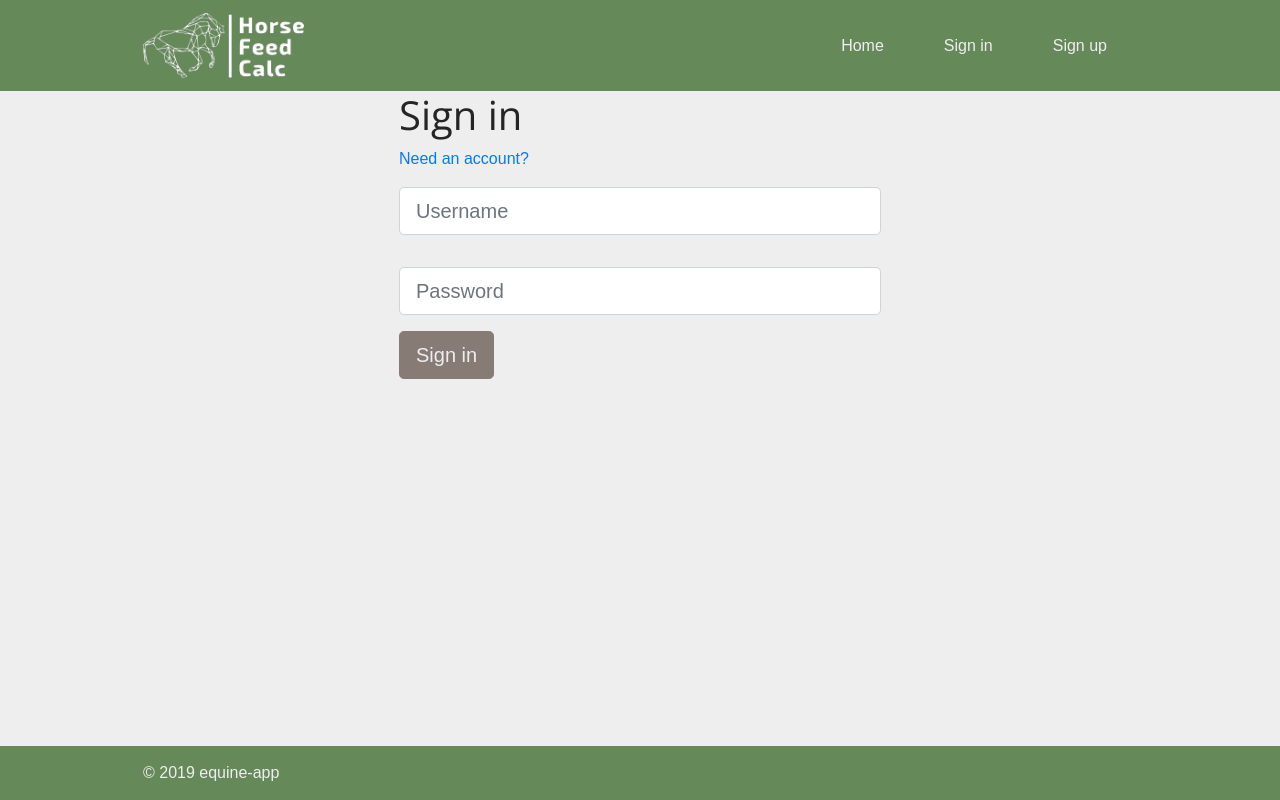
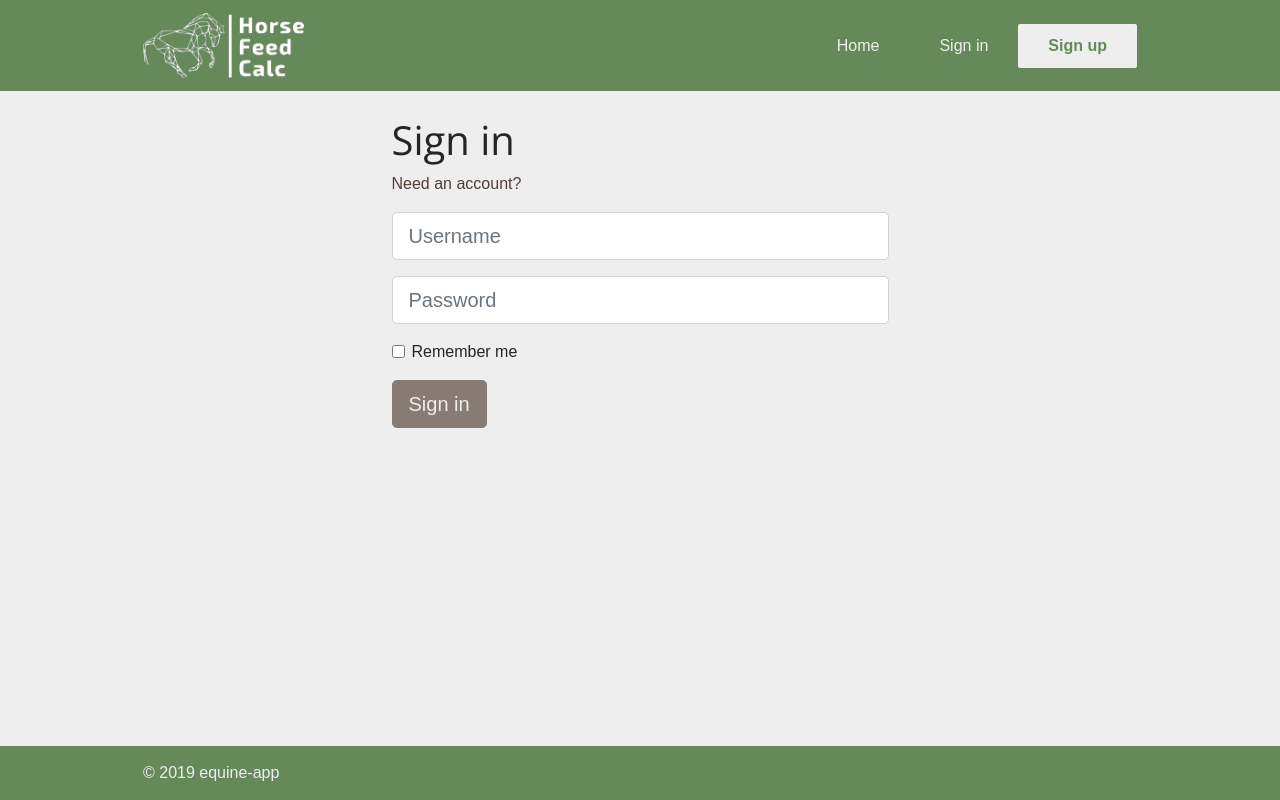
Before and after one commit to Little001/HorseFrontend, an Angular app in the folder equine-app/: page /login in a window 1280 px wide. Built offline with nearby package versions, Linux system fonts and the light colour scheme; a web font is replaced by a local one.

Commit message:
Login/Logout

```diff
--- a/equine-app/src/app/app.component.ts
+++ b/equine-app/src/app/app.component.ts
@@ -1,4 +1,4 @@
-import { Component } from '@angular/core';
+import { Component, OnInit } from '@angular/core';
 import {UserService} from "./core/services";
 
 @Component({
--- a/equine-app/src/app/auth/auth-routing.module.ts
+++ b/equine-app/src/app/auth/auth-routing.module.ts
@@ -13,6 +13,10 @@ const routes: Routes = [
     path: 'register',
     component: AuthComponent,
     canActivate: [NoAuthGuard]
+  },
+  {
+    path: 'logout',
+    component: AuthComponent
   }
 ];
 
--- a/equine-app/src/app/auth/auth.component.html
+++ b/equine-app/src/app/auth/auth.component.html
@@ -18,13 +18,12 @@
                 class="form-control form-control-lg"
                 type="text" />
             </fieldset>
-            <fieldset class="form-group">
+            <fieldset class="form-group" *ngIf="authType == 'register'">
               <input
                 formControlName="email"
                 placeholder="Email"
                 class="form-control form-control-lg"
-                type="text"
-                *ngIf="authType == 'register'" />
+                type="text" />
             </fieldset>
             <fieldset class="form-group">
               <input
@@ -32,6 +31,19 @@
                 placeholder="Password"
                 class="form-control form-control-lg"
                 type="password" />
+            </fieldset>
+            <fieldset class="form-group" *ngIf="authType == 'login'">
+              <div class="form-check" >
+                <input
+                  id="remember"
+                  formControlName="remember"
+                  placeholder="remember"
+                  class="form-check-input"
+                  type="checkbox" />
+                <label class="form-check-label" for="remember">
+                  Remember me
+                </label>
+              </div>
             </fieldset>
             <button class="btn btn-lg btn-visual pull-xs-right" [disabled]="!authForm.valid" type="submit">
               {{ title }}
--- a/equine-app/src/app/auth/auth.component.ts
+++ b/equine-app/src/app/auth/auth.component.ts
@@ -32,13 +32,23 @@ export class AuthComponent implements OnInit {
     this.route.url.subscribe(data => {
       // Get the last piece of the URL (it's either 'login' or 'register')
       this.authType = data[data.length - 1].path;
+      if (this.authType === 'logout') {
+        this.logout();
+      }
       // Set a title for the page accordingly
       this.title = (this.authType === 'login') ? 'Sign in' : 'Sign up';
       // add form control for username if this is the register page
       if (this.authType === 'register') {
         this.authForm.addControl('email', new FormControl());
+      } else {
+        this.authForm.addControl('remember', new FormControl());
       }
     });
+  }
+
+  logout() {
+    this.userService.purgeAuth();
+    this.router.navigateByUrl('/');
   }
 
   submitForm() {
--- a/equine-app/src/app/core/interceptors/http.token.interceptor.ts
+++ b/equine-app/src/app/core/interceptors/http.token.interceptor.ts
@@ -17,7 +17,7 @@ export class HttpTokenInterceptor implements HttpInterceptor {
     const token = this.jwtService.getToken();
 
     if (token) {
-      headersConfig['Authorization'] = `Token ${token}`;
+      headersConfig['Authorization'] = `bearer ${token}`;
     }
 
     const request = req.clone({ setHeaders: headersConfig });
--- a/equine-app/src/app/core/models/user.model.ts
+++ b/equine-app/src/app/core/models/user.model.ts
@@ -1,4 +1,8 @@
+export interface UserLogin {
+  token: string;
+  refreshToken: string;
+  expire: number;
+}
 export interface User {
-  token: string;
   username: string;
 }
--- a/equine-app/src/app/core/services/api.service.ts
+++ b/equine-app/src/app/core/services/api.service.ts
@@ -17,12 +17,18 @@ export class ApiService {
     return  throwError(error.error);
   }
 
+  private checkToken() {
+    // todo: refresh token if needed (loggedIn && expire closing)
+  }
+
   get(path: string, params: HttpParams = new HttpParams()): Observable<any> {
+    this.checkToken();
     return this.http.get(`${environment.api_url}${path}`, { params })
       .pipe(catchError(this.formatErrors));
   }
 
   put(path: string, body: Object = {}): Observable<any> {
+    this.checkToken();
     return this.http.put(
       `${environment.api_url}${path}`,
       JSON.stringify(body)
@@ -30,6 +36,7 @@ export class ApiService {
   }
 
   post(path: string, body: Object = {}): Observable<any> {
+    this.checkToken();
     return this.http.post(
       `${environment.api_url}${path}`,
       JSON.stringify(body)
@@ -37,6 +44,7 @@ export class ApiService {
   }
 
   delete(path): Observable<any> {
+    this.checkToken();
     return this.http.delete(
       `${environment.api_url}${path}`
     ).pipe(catchError(this.formatErrors));
--- a/equine-app/src/app/core/services/jwt.service.ts
+++ b/equine-app/src/app/core/services/jwt.service.ts
@@ -1,4 +1,5 @@
 import { Injectable } from '@angular/core';
+import {UserLogin} from "../models";
 
 
 @Injectable()
@@ -8,12 +9,20 @@ export class JwtService {
     return window.localStorage['jwtToken'];
   }
 
-  saveToken(token: String) {
-    window.localStorage['jwtToken'] = token;
+  getRefreshToken(): String {
+    return window.localStorage['jwtRefresh'];
+  }
+
+  saveData(data: UserLogin) {
+    window.localStorage['jwtToken'] = data.token;
+    window.localStorage['jwtRefresh'] = data.refreshToken;
+    window.localStorage['jwtExpire'] = data.expire;
   }
 
   destroyToken() {
     window.localStorage.removeItem('jwtToken');
+    window.localStorage.removeItem('jwtRefresh');
+    window.localStorage.removeItem('jwtExpire');
   }
 
 }
--- a/equine-app/src/app/core/services/user.service.ts
+++ b/equine-app/src/app/core/services/user.service.ts
@@ -4,7 +4,7 @@ import { Observable ,  BehaviorSubject ,  ReplaySubject } from 'rxjs';
 
 import { ApiService } from './api.service';
 import { JwtService } from './jwt.service';
-import { User } from '../models';
+import {User, UserLogin} from '../models';
 import { map ,  distinctUntilChanged } from 'rxjs/operators';
 
 
@@ -27,9 +27,14 @@ export class UserService {
   populate() {
     // If JWT detected, attempt to get & store user's info
     if (this.jwtService.getToken()) {
-      this.apiService.get('/user')
+      this.apiService.post('/user/checkToken', {token: this.jwtService.getToken()})
       .subscribe(
-        data => this.setAuth(data.user),
+        data => {
+          // Set current user data into observable
+          this.currentUserSubject.next(data);
+          // Set isAuthenticated to true
+          this.isAuthenticatedSubject.next(true);
+        },
         err => this.purgeAuth()
       );
     } else {
@@ -38,13 +43,10 @@ export class UserService {
     }
   }
 
-  setAuth(user: User) {
+  setAuth(user: UserLogin) {
     // Save JWT sent from server in localstorage
-    this.jwtService.saveToken(user.token);
-    // Set current user data into observable
-    this.currentUserSubject.next(user);
-    // Set isAuthenticated to true
-    this.isAuthenticatedSubject.next(true);
+    this.jwtService.saveData(user);
+    this.populate();
   }
 
   purgeAuth() {
@@ -61,7 +63,7 @@ export class UserService {
     return this.apiService.post('/user' + route, {
       username: credentials.username,
       password: credentials.password,
-      permanent: false
+      permanent: Boolean(credentials.remember)
     })
       .pipe(map(
       data => {
--- a/equine-app/src/app/shared/layout/header.component.html
+++ b/equine-app/src/app/shared/layout/header.component.html
@@ -21,7 +21,7 @@
         </a>
       </li>
 
-      <li class="nav-item">
+      <li class="nav-item highlight">
         <a class="nav-link"
           routerLink="/register"
           routerLinkActive="active">
@@ -43,6 +43,14 @@
         </a>
       </li>
 
+      <li class="nav-item">
+        <a class="nav-link"
+           routerLink="/logout"
+           routerLinkActive="active">
+          Logout
+        </a>
+      </li>
+
     </ul>
   </div>
 </nav>
--- a/equine-app/src/assets/styles/deff.less
+++ b/equine-app/src/assets/styles/deff.less
@@ -5,3 +5,5 @@
 
 @appColor1: #658959;
 @appColor2: #513E37;
+
+@border-radius: 2px;
--- a/equine-app/src/styles.less
+++ b/equine-app/src/styles.less
@@ -1,13 +1,29 @@
 /* You can add global styles to this file, and also import other style files */
 @import "assets/styles/deff";
 
-html, body {
+html {
+  position: relative;
+  box-sizing: border-box;
+  min-height: 100vh;
+  padding-bottom: 80px;
+}
+
+body {
   background: @backgroundColor;
   color: @fontColorDark;
   font-family: 'Blinker', sans-serif;
 }
+
 h1, h2, h3 {
   font-family: 'Open Sans', sans-serif;
+}
+
+a {
+  color: @appColor2;
+
+  &:hover {
+    color: darken(@appColor2, 20%);
+  }
 }
 
 .container {
@@ -15,23 +31,44 @@ h1, h2, h3 {
   width: 1024px;
 }
 
+.page {
+  padding: 25px 0;
+}
 
 .navbar {
   background: @appColor1;
   color: @fontColorLight;
+
   a {
     color: @fontColorLight;
   }
+
   .navbar-brand {
     img {
       height: 65px;
     }
   }
+
   .navbar-nav {
     flex-direction: row;
   }
-  .nav-item {
-    margin: 0 30px;
+
+  .nav-link {
+    padding: 10px 30px;
+  }
+
+  .highlight {
+    background: @fontColorLight;
+    border-radius: @border-radius;
+    font-weight: bold;
+    &:hover {
+      box-shadow: 0 0 5px @fontColorLight;
+    }
+
+    a {
+      color: @appColor1;
+    }
+
   }
 }
 
@@ -39,18 +76,20 @@ h1, h2, h3 {
   background-color: @appColor2;
   border-color: @appColor2;
   color: @fontColorLight;
+
   &:hover {
     color: @fontColorLight2;
   }
 }
 
 footer {
-  position: fixed;
+  position: absolute;
   bottom: 0;
   width: 100%;
   padding: 15px 0;
   background: @appColor1;
   color: @fontColorLight;
+
   a {
     color: @fontColorLight;
   }
```
